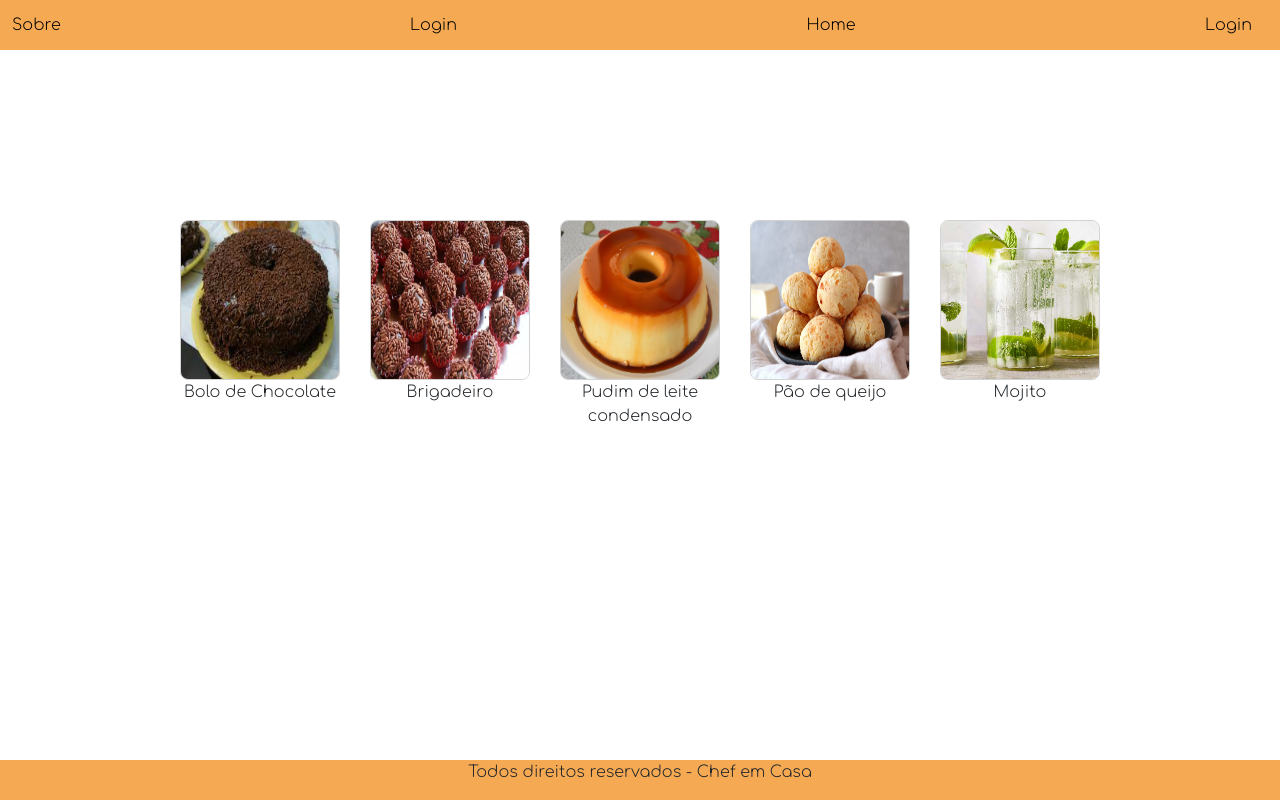
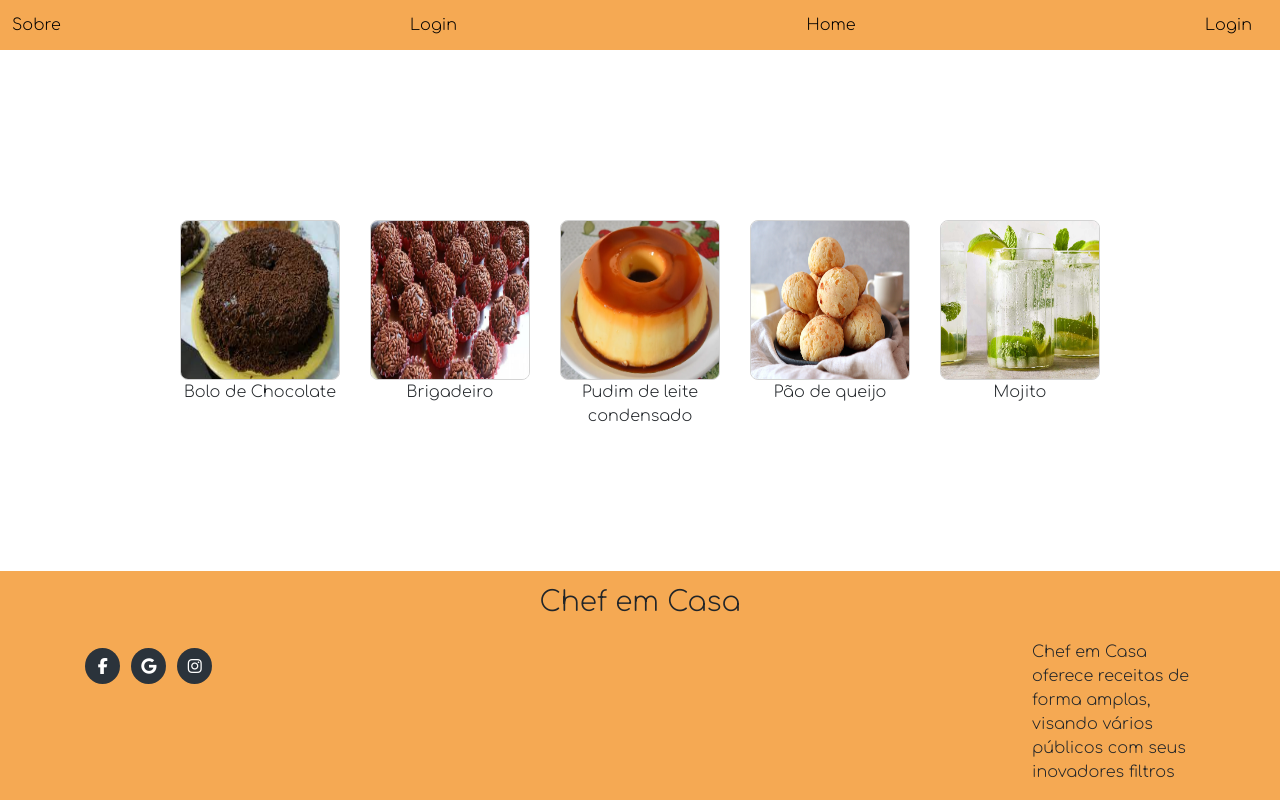
Before and after one commit to PauloVictorSilipina/Chef-em-Casa, a PHP site: page / in a window 1280 px wide. Run offline with PHP 8.4, Linux system fonts and the light colour scheme; some libraries are stand-ins or nearby versions.

Commit message:
Mexendo no footer

```diff
--- a/css/css_base.css
+++ b/css/css_base.css
@@ -9,14 +9,15 @@ importação de fonte e adicionando ela em todos itens, utilizado também o bord
     font-family: 'Comfortaa', cursive;
 }
 
-html, body {
+html {
     height: 100%;
+
 }
 body {
+    display: flex;
+    flex-direction: column;
     margin: 0;
-    display: grid;
-    grid-template-columns: 1fr;
-    grid-template-rows: 1fr 20fr 1fr;
+    min-height: 100%;
 }
 
 .cabecalho {
@@ -29,8 +30,52 @@ body {
     font-size: 1rem;
 }
 
-footer {
+footer{
     background-color: rgb(245, 169, 83);
+    margin-top: auto;
+}
+
+footer h3{
+    margin-top: 15px;
     text-align: center;
-    align-items: center;
+    margin-bottom: 20px;
 }
+
+
+.fa {
+    padding: 10px;
+    font-size: 30px;
+    width: 35px;
+    text-align: center;
+    text-decoration: none;
+    margin: 0.5rem 0.2rem;
+    border-radius: 50%;
+  }
+
+.fa-facebook {
+    background: #2b333b;
+    color: white;
+}
+
+
+.fa-google {
+    background: #2b333b;
+    color: white;
+}
+
+.fa-instagram {
+    background: #2b333b;
+    color: white;
+}
+
+.fa-facebook:hover {
+    background-color: #3B5998;
+}
+
+.fa-instagram:hover {
+    background-color: #125688;
+}
+
+.fa-google:hover{
+    background-color: #dd4b39;
+}
--- a/index.html
+++ b/index.html
@@ -7,6 +7,8 @@
     <link href="https://cdn.jsdelivr.net/npm/bootstrap@5.3.0-alpha3/dist/css/bootstrap.min.css" rel="stylesheet" integrity="sha384-KK94CHFLLe+nY2dmCWGMq91rCGa5gtU4mk92HdvYe+M/SXH301p5ILy+dN9+nJOZ" crossorigin="anonymous">
     <link rel="stylesheet" href="css/css_base.css">
     <link rel="stylesheet" href="css/css_home.css">
+    <link rel="stylesheet" href="https://cdnjs.cloudflare.com/ajax/libs/font-awesome/4.7.0/css/font-awesome.min.css">
+    <script src="https://kit.fontawesome.com/05b9e3a650.js" crossorigin="anonymous"></script>
 
     <title>Chef em Casa</title>
 </head>
@@ -51,8 +53,27 @@
             </div>
         </div>
     </div>
-    <footer>
-        <p>Todos direitos reservados - Chef em Casa</p>
+    <footer class="container-fluid">
+        <div id="contact-area">
+            <div class="container">
+                <div class="row">
+                    <div class="col-md-12">
+                        <h3 class="main-title">Chef em Casa</h3>
+                    </div>
+                    <div class="col-md-2 contact-box">
+                        <a href="#" class="fa fa-facebook"></a>
+                        <a href="#" class="fa fa-google"></a>
+                        <a href="#" class="fa fa-instagram"></a>
+                    </div>
+                    <div class="teste col-md-8">
+
+                    </div>
+                    <div class="col-md-2">
+                        <p>Chef em Casa oferece receitas de forma amplas, visando vários públicos com seus inovadores filtros</p>
+                    </div>
+                </div>
+            </div>
+        </div>
     </footer>
 </body>
 </html>
```
